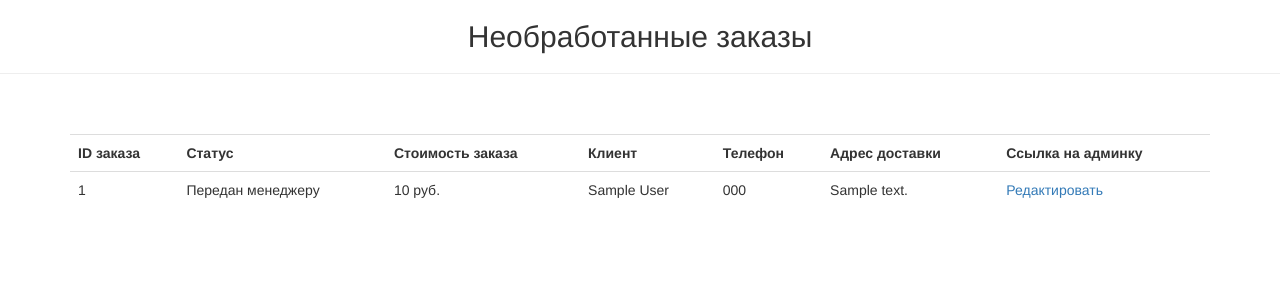
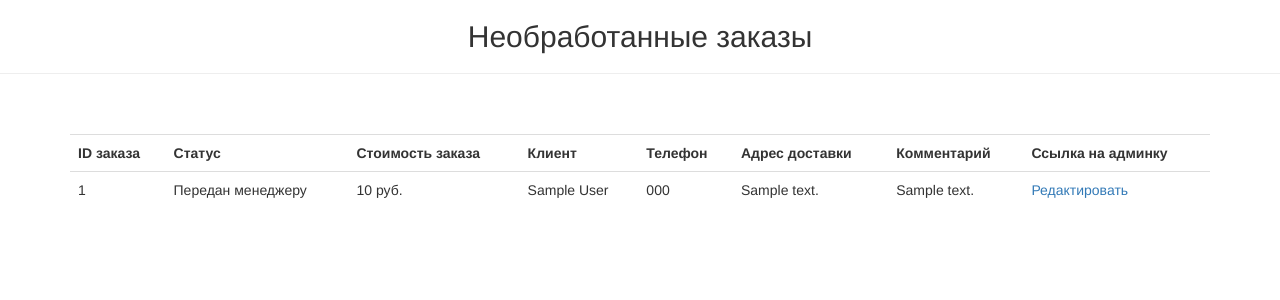
Before and after one commit to Forluc/star-burger_django_advanced_2, a Django app: page /manager/orders/ in a window 1280 px wide. Shown: the part 52-352 px from the top of the page. Run offline with Django 3.2, Linux system fonts and the light colour scheme; a user stored in the database is signed in; tables that the repository leaves empty hold one stand-in row (values such as "Sample post"); parts of the project's set-up code (start-up, migrations or seed data) failed here and were passed over; some libraries are stand-ins or nearby versions.

Commit message:
add comment field to foodcartapp.models.Order

```diff
--- a/foodcartapp/models.py
+++ b/foodcartapp/models.py
@@ -11,12 +11,14 @@ class OrderStatusChoice(models.TextChoices):
 
 
 class Order(models.Model):
+    status = models.CharField(verbose_name='Статус заказа', max_length=2, choices=OrderStatusChoice.choices,
+                              db_index=True, default=OrderStatusChoice.MANAGER)
     firstname = models.CharField(verbose_name='Имя', max_length=20)
     lastname = models.CharField(verbose_name='Фамилия', max_length=20)
     phonenumber = PhoneNumberField(verbose_name='Телефон', db_index=True)
     address = models.TextField(verbose_name='Адрес доставки')
-    status = models.CharField(verbose_name='Статус заказа', max_length=2, choices=OrderStatusChoice.choices,
-                              db_index=True, default=OrderStatusChoice.MANAGER)
+
+    comment = models.TextField(verbose_name='Комментарий', blank=True)
 
     class Meta:
         verbose_name = 'заказ'
--- a/restaurateur/templates/order_items.html
+++ b/restaurateur/templates/order_items.html
@@ -19,6 +19,7 @@
       <th>Клиент</th>
       <th>Телефон</th>
       <th>Адрес доставки</th>
+      <th>Комментарий</th>
       <th>Ссылка на админку</th>
     </tr>
 
@@ -30,6 +31,7 @@
         <td>{{ item.firstname }} {{ item.lastname }}</td>
         <td>{{ item.phonenumber }}</td>
         <td>{{ item.address }}</td>
+        <td>{{ item.comment }}</td>
         <td><a href='{% url "admin:foodcartapp_order_change" object_id=item.id %}?next={{ request.path|urlencode }}'>Редактировать</a></td>
       </tr>
     {% endfor %}
```
Also changed, not shown: foodcartapp/migrations/0052_order_comment.py (added).
